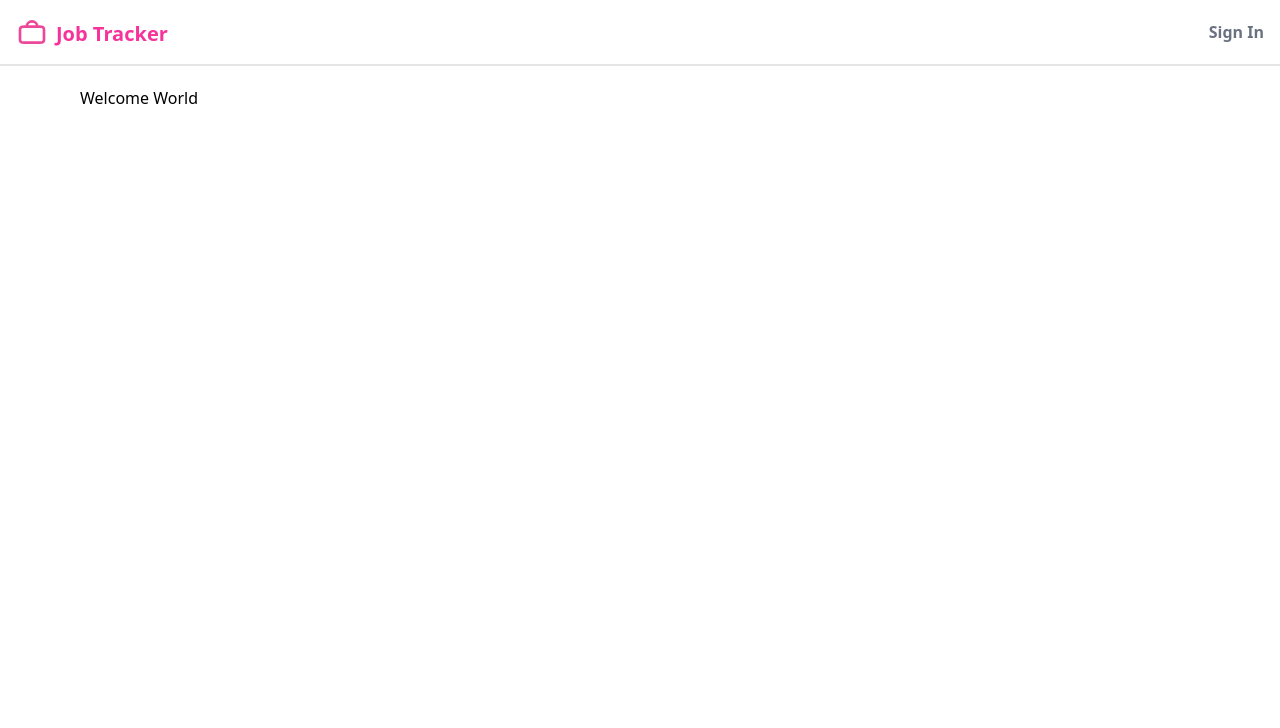
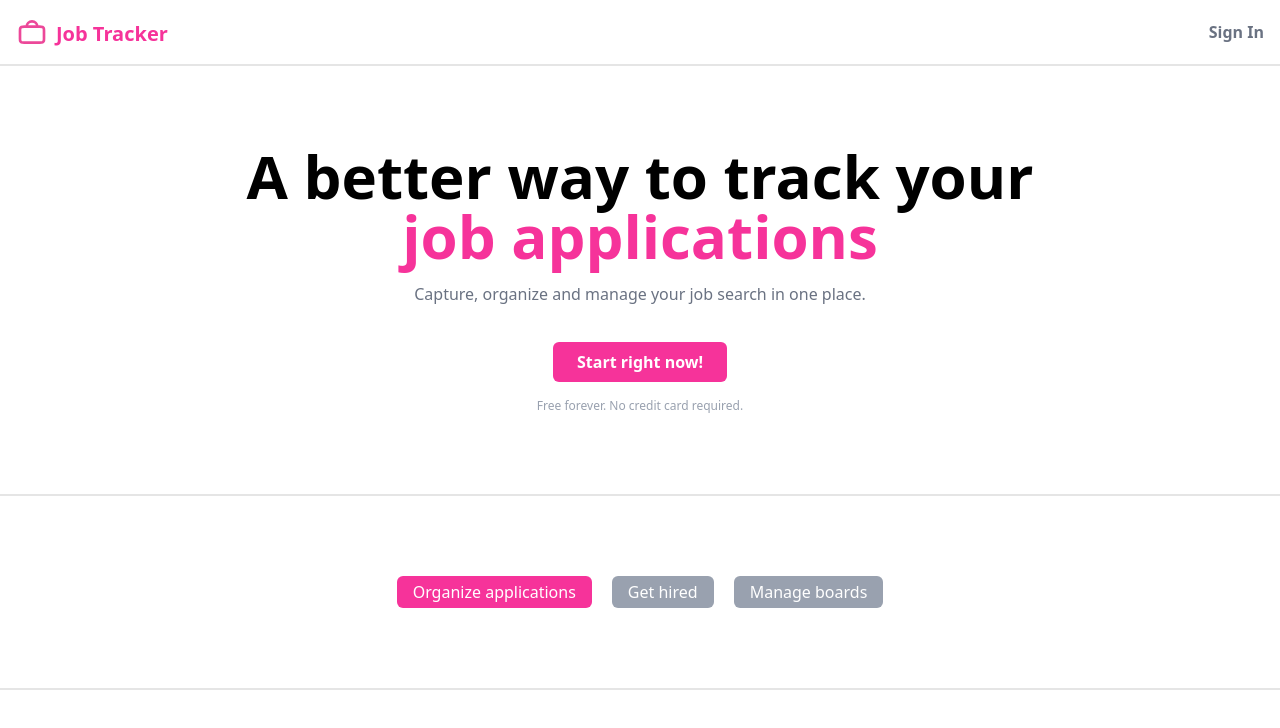
Before and after one commit to p-glazowski/job-application-tracker, a Next.js app: page / in a window 1280 px wide. Shown: the top 728 px of the page. Built offline with nearby package versions, Linux system fonts and the light colour scheme; no server answers.

Commit message:
added semi finished home page

```diff
--- a/app/dashboard/page.tsx
+++ b/app/dashboard/page.tsx
@@ -2,7 +2,7 @@ import StatusPage from '@/components/StatusSection/StatusPage';
 
 export default function Home() {
   return (
-    <div className="flex-1 grid grid-cols-2 gap-10 p-4  max-w-600 mx-auto w-full">
+    <div className="flex-1 grid grid-cols-4 gap-10 p-4  max-w-600 mx-auto w-full">
       <StatusPage color="bg-blue-400" status="applied">
         Applied
       </StatusPage>
--- a/app/page.tsx
+++ b/app/page.tsx
@@ -1,7 +1,38 @@
 export default function Home() {
   return (
-    <div className="flex-1 p-5 px-20">
-      <h1>Welcome World</h1>
+    <div className="flex-1">
+      <section className="my-20 text-center max-w-200 mx-auto grid gap-4">
+        <h1 className="text-6xl font-bold">
+          A better way to track your{' '}
+          <span className="text-pink-500">job applications</span>
+        </h1>
+        <p className="text-gray-500">
+          Capture, organize and manage your job search in one place.
+        </p>
+        <div className="mt-5">
+          <button className="bg-pink-500 rounded-md p-2 px-6 text-white font-bold cursor-pointer hover:bg-pink-600">
+            Start right now!
+          </button>
+        </div>
+        <p className="text-gray-400 text-xs">
+          Free forever. No credit card required.
+        </p>
+      </section>
+      <div className="border-b-2 border-black/10"></div>
+      <section className="flex flex-col items-center my-20">
+        <div className="flex gap-5">
+          <button className="bg-gray-400 text-white p-1 px-4 rounded-md bg-pink-500 hover:opacity-80">
+            Organize applications
+          </button>
+          <button className="bg-gray-400 text-white p-1 px-4 rounded-md hover:opacity-80">
+            Get hired
+          </button>
+          <button className="bg-gray-400 text-white p-1 px-4 rounded-md hover:opacity-80">
+            Manage boards
+          </button>
+        </div>
+      </section>
+      <div className="border-b-2 border-black/10"></div>
     </div>
   );
 }
```
